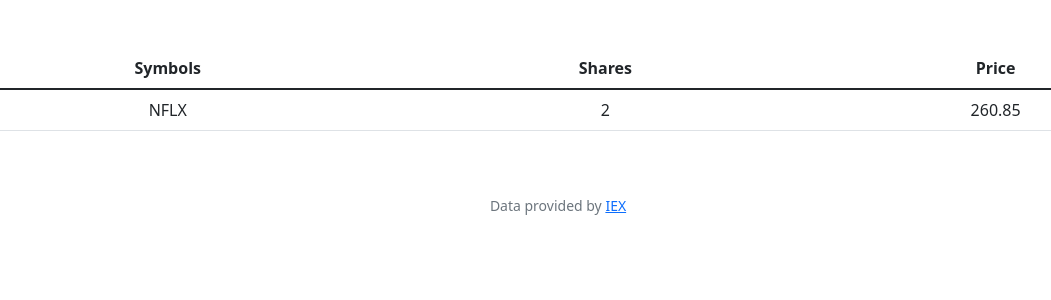
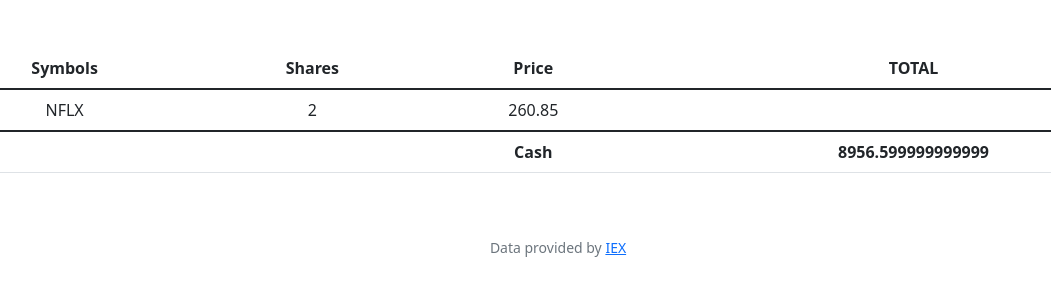
Before and after one commit to yeye11117/CS50-Codes, a Flask app: page / in a window 1280 px wide. Shown: the part 76-376 px from the top of the page, without its empty margins (82-1133 px from the left). Run offline with Flask 2, Linux system fonts and the light colour scheme; a user stored in the database is signed in; some libraries are stand-ins or nearby versions.

Commit message:
Fri, Nov 4, 2022, 11:51 PM +00:00

```diff
--- a/finance/templates/index.html
+++ b/finance/templates/index.html
@@ -11,6 +11,7 @@
                 <th scope="col">Symbols</th>
                 <th scope="col">Shares</th>
                 <th scope="col">Price</th>
+                <th scope="col">TOTAL</th>
             </tr>
         </thead>
         <tbody>
@@ -19,8 +20,17 @@
                     <td>{{ row["symbol"] }}</td>
                     <td>{{ row["shares"] }}</td>
                     <td>{{ row["price"] }}</td>
+                    <td></td>
                 </tr>
             {% endfor %}
         </tbody>
+        <tfoot>
+            <tr>
+                <td></td>
+                <td></td>
+                <th scope="1">Cash</th>
+                <th scope="1">{{ cash }}</th>
+            </tr>
+        </tfoot>
     </table>
 {% endblock %}
```
